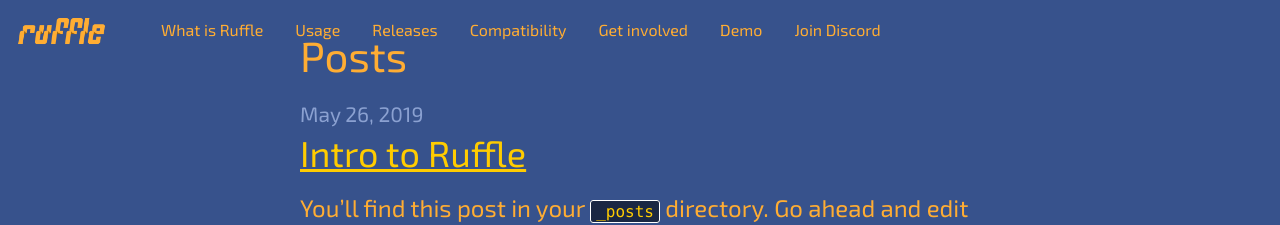
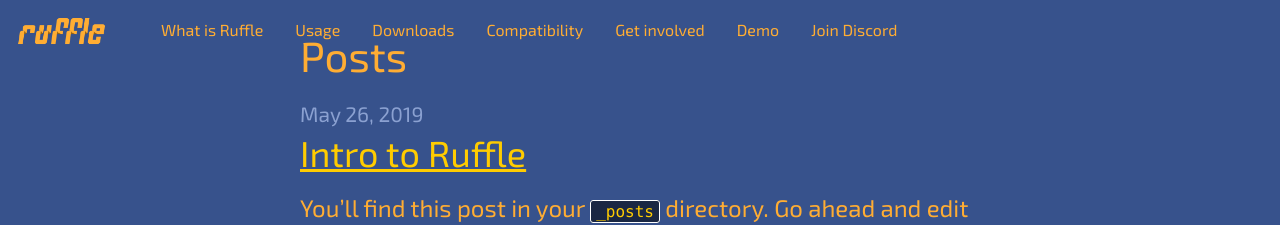
Before and after one commit to ruffle-rs/ruffle-rs.github.io, a Jekyll site: the page built from blog/index.html, in a window 1280 px wide. Shown: the top 225 px of the page. Built offline with Jekyll 4.4.1, drawn with Linux system fonts in a browser that asks for light colours.

Commit message:
Change "Releases" link text to "Downloads"
Users seem to find it unintuitive to click a link labeled "Releases" to find the downloads. Changing the link label should hopefully reduce confusion.

```diff
--- a/_includes/header.html
+++ b/_includes/header.html
@@ -16,7 +16,7 @@
           <a class="nav-link" href="/#usage">Usage</a>
         </li>
         <li class="nav-item">
-          <a class="nav-link" href="/#releases">Releases</a>
+          <a class="nav-link" href="/#releases">Downloads</a>
         </li>
         <li class="nav-item">
           <a class="nav-link" href="/#compatibility">Compatibility</a>
```
